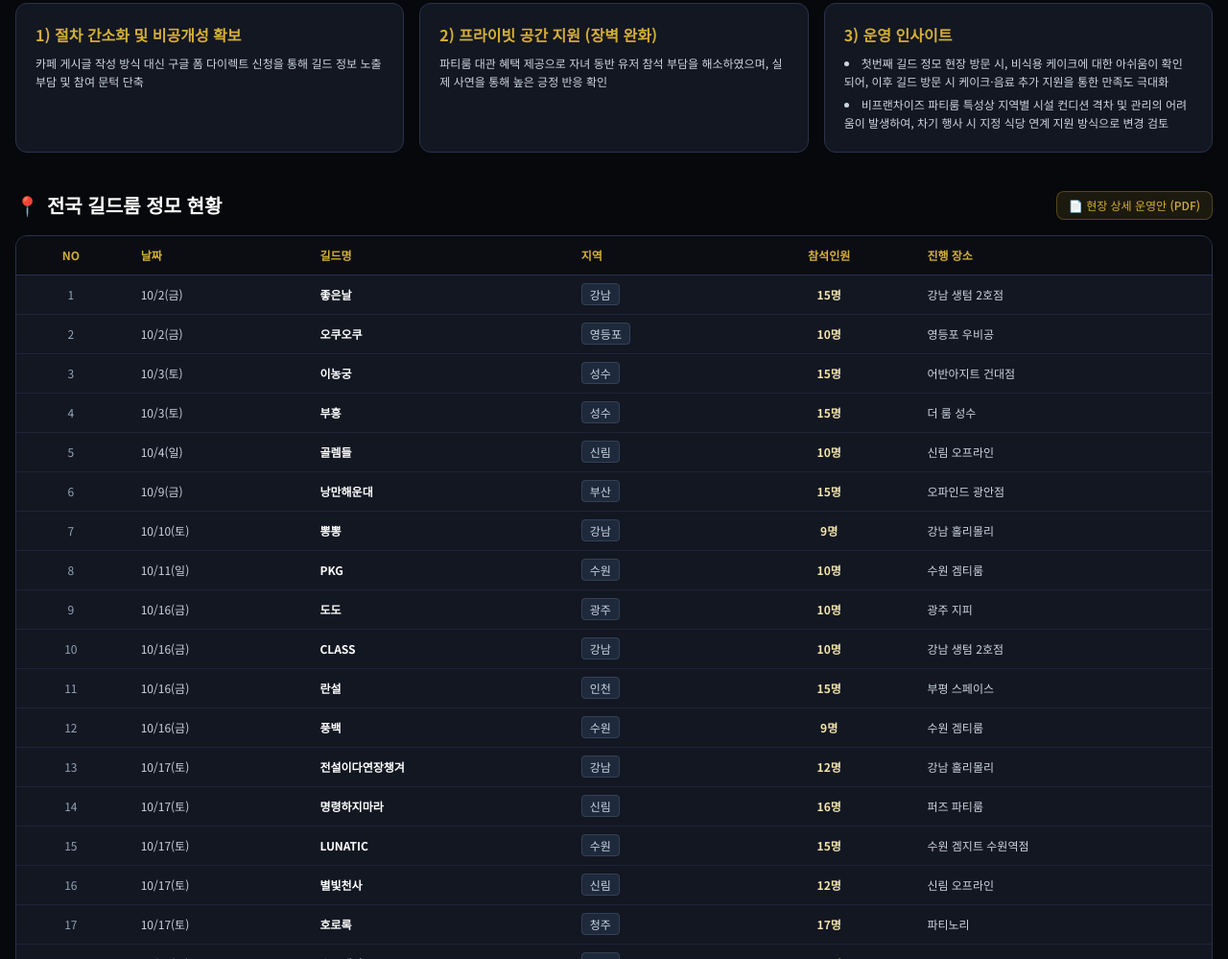
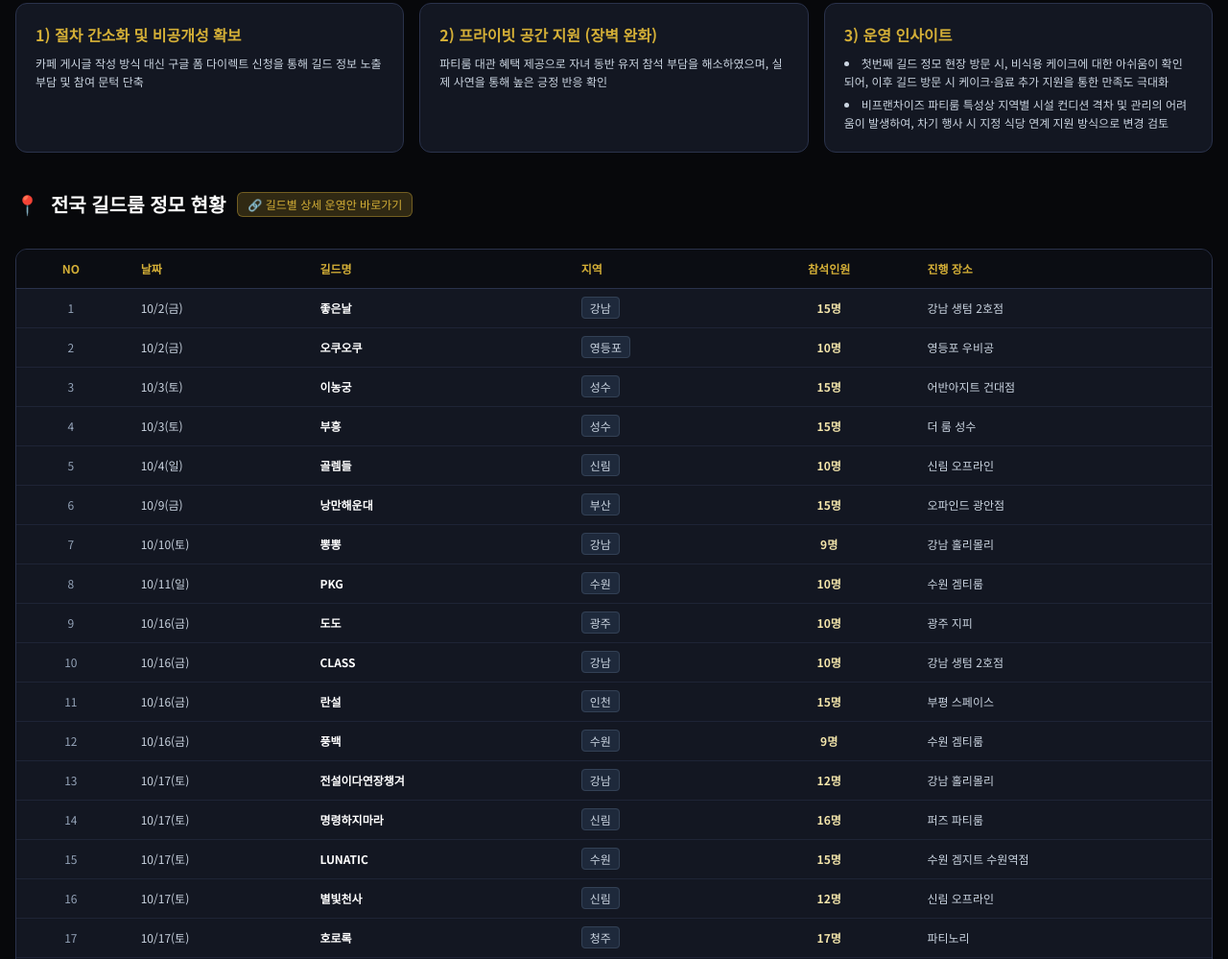
Before and after one commit to romip-maker/report, a plain HTML site: page index.html in a window 1280 px wide. Shown: the part 1317-2316 px from the top of the page at 96% size. Drawn offline with nearby package versions, Linux system fonts and the light colour scheme.

Commit message:
Add files via upload

```diff
--- a/index.html
+++ b/index.html
@@ -168,14 +168,13 @@
         <!-- 4. 전국 길드룸 정모 현황 -->
         <section class="space-y-4">
 <div class="flex items-center justify-between mb-4">
-    <h2 class="text-xl font-bold text-white flex items-center gap-2">
-        <span class="text-odin-gold">📍</span> 전국 길드룸 정모 현황
-    </h2>
-    <a href="report.pdf" target="_blank" class="inline-flex items-center gap-1.5 text-xs bg-odin-gold/10 hover:bg-odin-gold/20 text-odin-gold px-3 py-1.5 rounded-lg border border-odin-gold/30 transition-all font-medium">
-        📄 현장 상세 운영안 (PDF)
+  <h2 class="text-xl font-bold text-white flex items-center gap-3 mb-4">
+    <span class="text-odin-gold">📍</span> 전국 길드룸 정모 현황
+    <a href="report.pdf" target="_blank" class="inline-flex items-center gap-1.5 text-xs bg-odin-gold/20 hover:bg-odin-gold/30 text-odin-gold px-2.5 py-1 rounded-md border border-odin-gold/40 transition-all font-medium">
+        🔗 길드별 상세 운영안 바로가기
     </a>
+</h2>
 </div>
-
 
             <div class="bg-odin-card rounded-xl border border-odin-border overflow-hidden">
                 <div class="overflow-x-auto">
```
